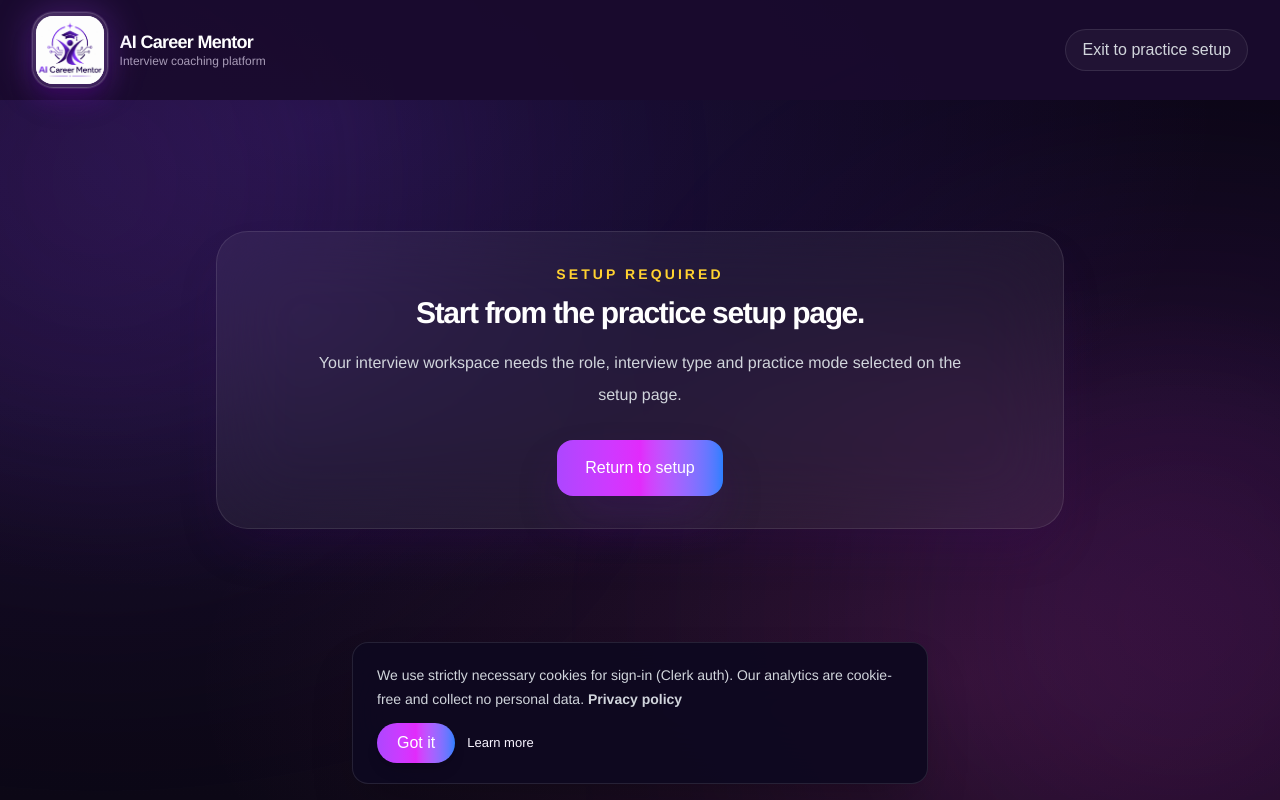
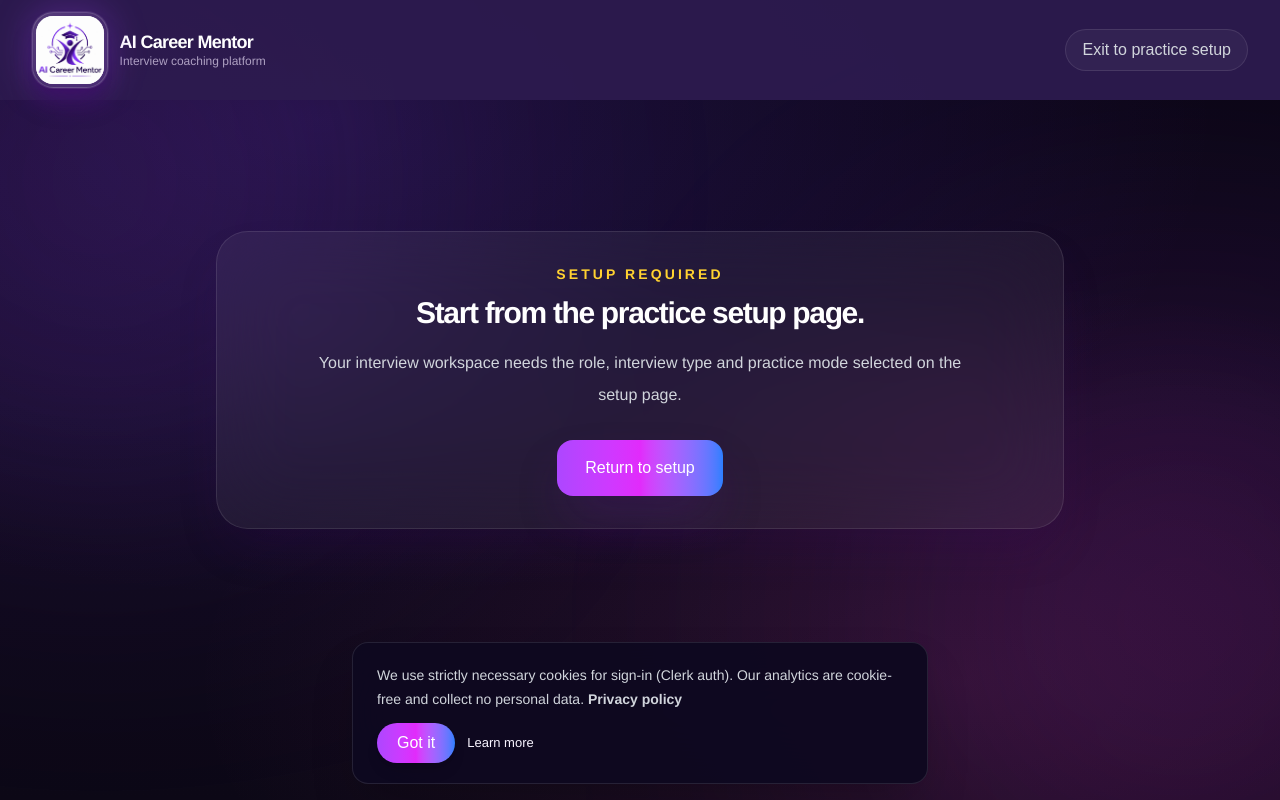
Before and after one commit to kumarrak1k/aim-mvp, a Next.js app: page /practice/session in a window 1280 px wide. Built offline with nearby package versions, Linux system fonts and the light colour scheme; no server answers.

Commit message:
Lighten practice session header to match page purple tone (#2d1b4e)
Co-Authored-By: Claude Sonnet 4.6 <noreply@anthropic.com>

```diff
--- a/app/practice/session/components/SessionHeader.tsx
+++ b/app/practice/session/components/SessionHeader.tsx
@@ -136,7 +136,7 @@ function CompanyBrandedHeader({
 
 function PersonalPracticeHeader() {
   return (
-    <header className="sticky top-0 z-50 bg-[#1a0b2e]/95">
+    <header className="sticky top-0 z-50 bg-[#2d1b4e]/95">
       <div className="mx-auto flex w-full max-w-7xl items-center gap-3 px-4 py-3 sm:px-6 lg:gap-6 lg:px-8 lg:py-3">
         {/* Logo */}
         <div className="shrink-0">
```
